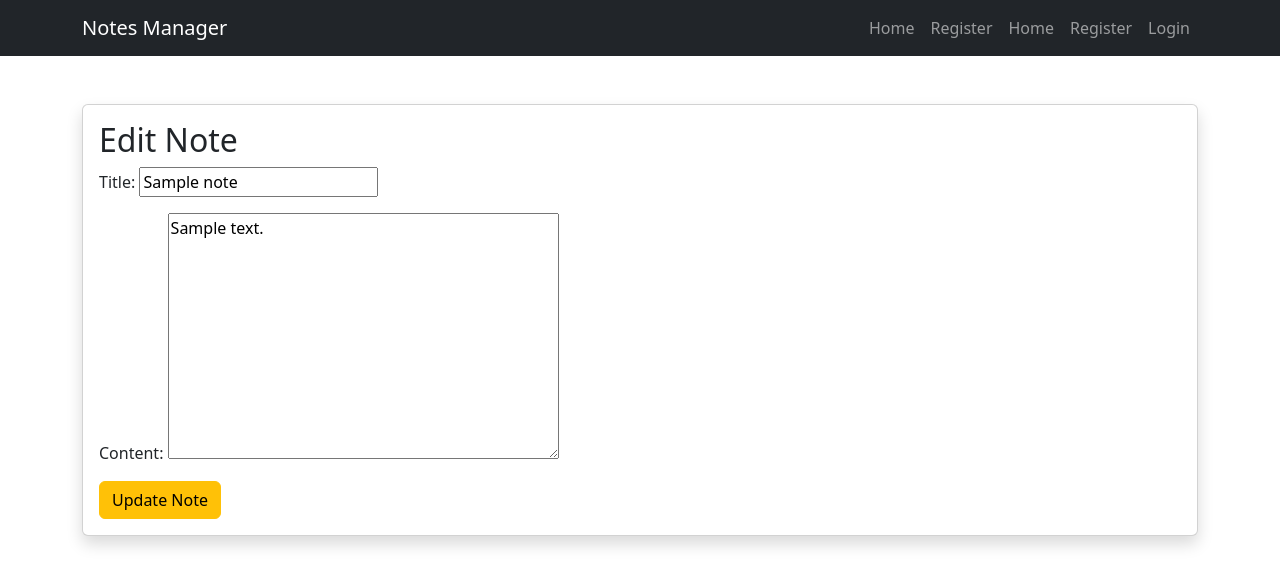
After one commit to vaibhaviapshinge10-oss/NotesManager, a Django app: page /edit-note/1/ in a window 1280 px wide. The commit adds this page. Shown: the top 586 px of the page. Run offline with Django 5.2, Linux system fonts and the light colour scheme; a user stored in the database is signed in; tables that the repository leaves empty hold one stand-in row (values such as "Sample post").

Commit message:
Implement notes delete and edit functionality

```diff
--- a/NoteManager/notes/templates/dashboard.html
+++ b/NoteManager/notes/templates/dashboard.html
@@ -34,13 +34,13 @@ Dashboard
 
                     <br><br>
 
-                    {% comment %} <a href="{% url 'edit_note' note.id %}" class="btn btn-warning btn-sm">
+                     <a href="{% url 'edit_note' note.id %}" class="btn btn-warning btn-sm">
                         Edit
                     </a>
 
                     <a href="{% url 'delete_note' note.id %}" class="btn btn-danger btn-sm">
                         Delete
-                    </a> {% endcomment %}
+                    </a>
 
                 </div>
 
--- /dev/null
+++ b/NoteManager/notes/templates/edit_note.html
@@ -0,0 +1,35 @@
+{% extends 'base.html' %}
+
+{% block title %}
+Edit Note
+{% endblock %}
+
+{% block content %}
+
+<div class="container mt-5">
+
+    <div class="card shadow">
+
+        <div class="card-body">
+
+            <h2>Edit Note</h2>
+
+            <form method="POST">
+
+                {% csrf_token %}
+
+                {{ form.as_p }}
+
+                <button class="btn btn-warning">
+                    Update Note
+                </button>
+
+            </form>
+
+        </div>
+
+    </div>
+
+</div>
+
+{% endblock %}
--- a/NoteManager/notes/urls.py
+++ b/NoteManager/notes/urls.py
@@ -7,4 +7,6 @@ urlpatterns = [
     path("login/", views.login_user, name="login"),
     path("dashboard/", views.dashboard, name="dashboard"),
     path("add-note/", views.add_note, name="add_note"),
+    path("edit-note/<int:note_id>/", views.edit_note, name="edit_note"),
+    path("delete-note/<int:note_id>/", views.delete_note, name="delete_note"),
 ]
--- a/NoteManager/notes/views.py
+++ b/NoteManager/notes/views.py
@@ -4,6 +4,7 @@ from django.contrib.auth import authenticate, login
 from django.contrib import messages
 from django.contrib.auth.decorators import login_required
 from .models import Note
+from django.shortcuts import get_object_or_404
 
 def home(request):
     return render(request, "home.html")
@@ -69,3 +70,29 @@ def add_note(request):
         form = NoteForm()
 
     return render(request, "add_note.html", {"form": form})
+
+@login_required
+def edit_note(request, note_id):
+    note = get_object_or_404(Note, id=note_id, user=request.user)
+
+    if request.method == "POST":
+        form = NoteForm(request.POST, instance=note)
+
+        if form.is_valid():
+            form.save()
+            return redirect("dashboard")
+
+    else:
+        form = NoteForm(instance=note)
+
+    return render(request, "edit_note.html", {"form": form})
+
+@login_required
+def delete_note(request, note_id):
+    note = get_object_or_404(Note, id=note_id, user=request.user)
+
+    if request.method == "POST":
+        note.delete()
+        return redirect("dashboard")
+
+    return render(request, "delete_note.html", {"note": note})
```
Also changed, not shown: NoteManager/notes/templates/delete_note.html (added, +41 -0 lines).
